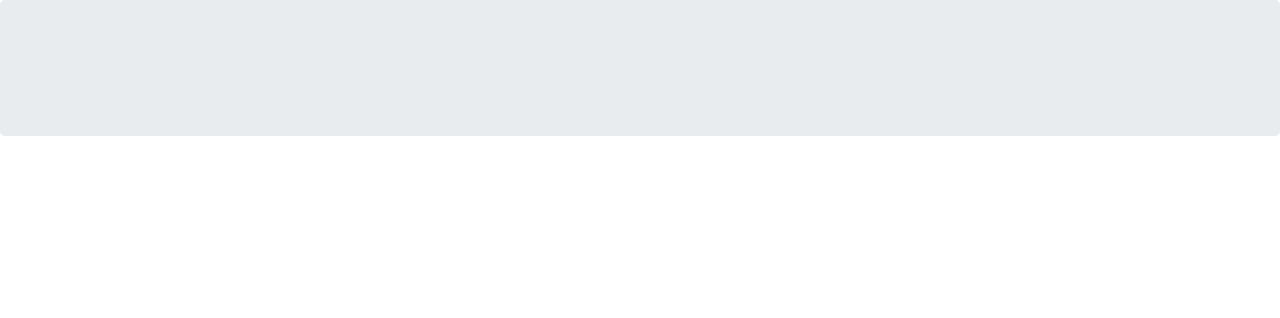
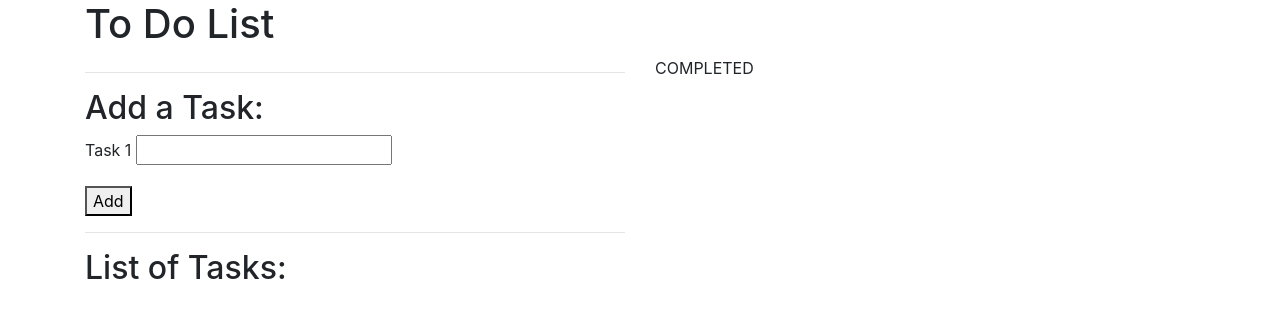
Before and after one commit to oswen138/to-do-list, a plain HTML site: page index.html in a window 1280 px wide. Drawn offline with Linux system fonts and the light colour scheme.

Commit message:
add initial HTML
co-author: Ophelia Swen <ophelia.swen@gmail.com>

```diff
--- a/index.html
+++ b/index.html
@@ -5,14 +5,35 @@
   <link href="css/styles.css" rel="stylesheet" type="text/css">
   <script src="js/jquery-3.5.1.js"></script>
   <script src="js/scripts.js"></script>
-  <title></title>
+  <title>To Do List</title>
 </head>
 <body>
-  <div class="jumbotron">
-    <h1></h1>
-  </div>
   <div class="container">
-
+    <h1>To Do List</h1>
+    <div class="row">
+      <div class="col-md-6">
+        <hr>
+        <h2>Add a Task:</h2>
+        <form id="new-task">
+          <div class="form-group">
+            <label for="new-task1">Task 1</label>
+            <input type="text" id="new-task1">
+          </div>
+          <button type="submit">Add</button>
+        </form>
+        <hr>
+        <h2>List of Tasks:</h2>
+        <ul id="tasks">
+        </ul>
+      </div>
+      <div class="col-md-6">
+        <div id="show-task">
+          <p>COMPLETED</p>
+          <div id="buttons">
+          </div>
+        </div>
+      </div>
+    </div>
   </div>
 </body>
 </html>
```
